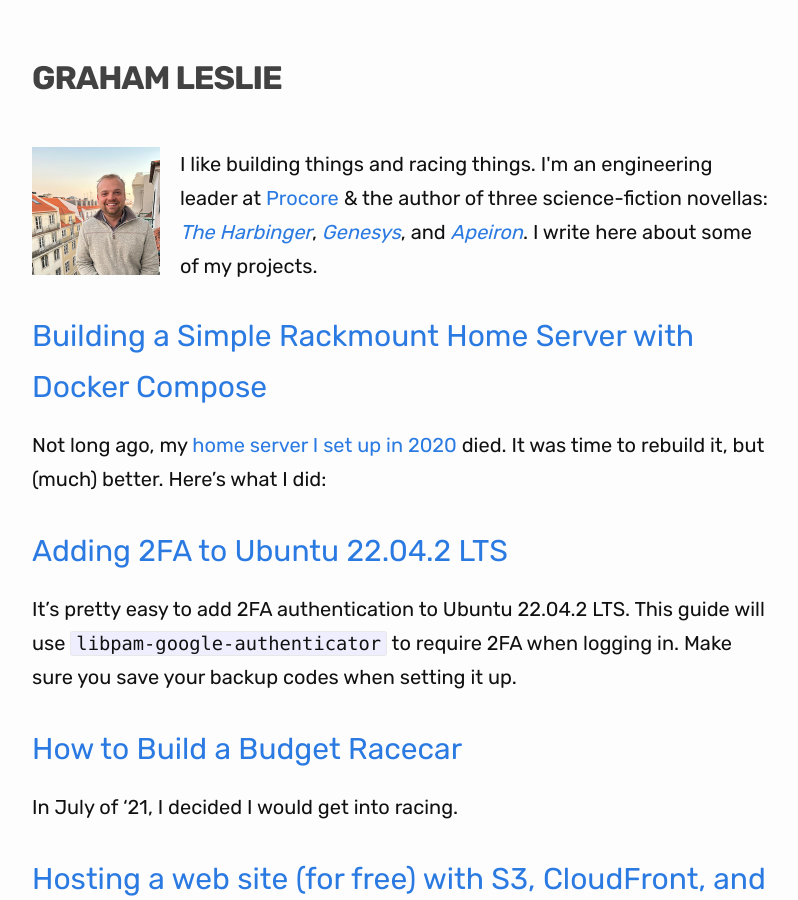
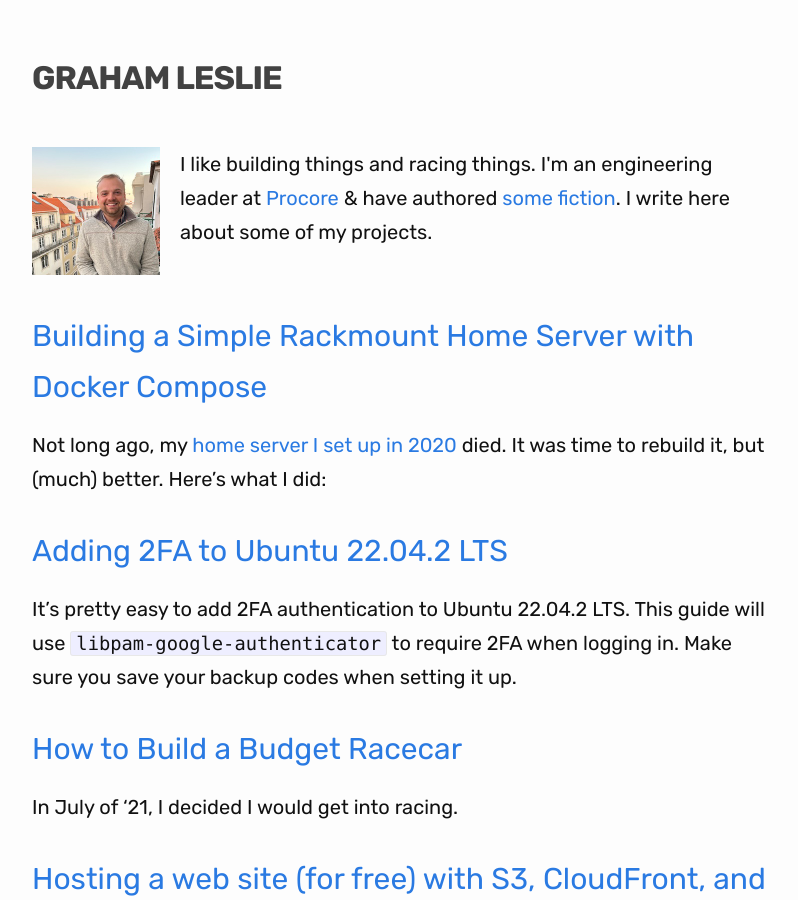
Before and after one commit to grahamleslie/grahamleslie.github.io, a Jekyll site: the page built from index.markdown, in a window 1280 px wide and 900 px high. Shown: the whole window, without its empty margins (238-1036 px from the left). Built offline with Jekyll 4.4.1, drawn with Linux system fonts in a browser that asks for light colours; nearby versions of some CDN libraries.

Commit message:
Updates books links

```diff
--- a/_layouts/home.html
+++ b/_layouts/home.html
@@ -18,24 +18,13 @@ layout: default
         I like building things and racing things. I'm an engineering leader at
         <a href="https://procore.com" target="_blank" rel="noopener noreferrer"
           >Procore</a
-        > & the author of three science-fiction novellas:
+        > & have authored
         <a
-          href="https://amzn.to/42sxMkN"
+          href="https://amzn.to/3HSub7B"
           target="_blank"
           rel="noopener noreferrer"
-          ><i>The Harbinger</i></a
-        >,
-        <a
-          href="https://amzn.to/45Plypa"
-          target="_blank"
-          rel="noopener noreferrer"
-          ><i>Genesys</i></a
-        >, and <a
-        href="https://amzn.to/3qT5IWN"
-        target="_blank"
-        rel="noopener noreferrer"
-        ><i>Apeiron</i></a
-      >. I write here about some of my projects.
+          >some fiction</a
+        >. I write here about some of my projects.
       </p>
     </div>
     {{ content }}
```
